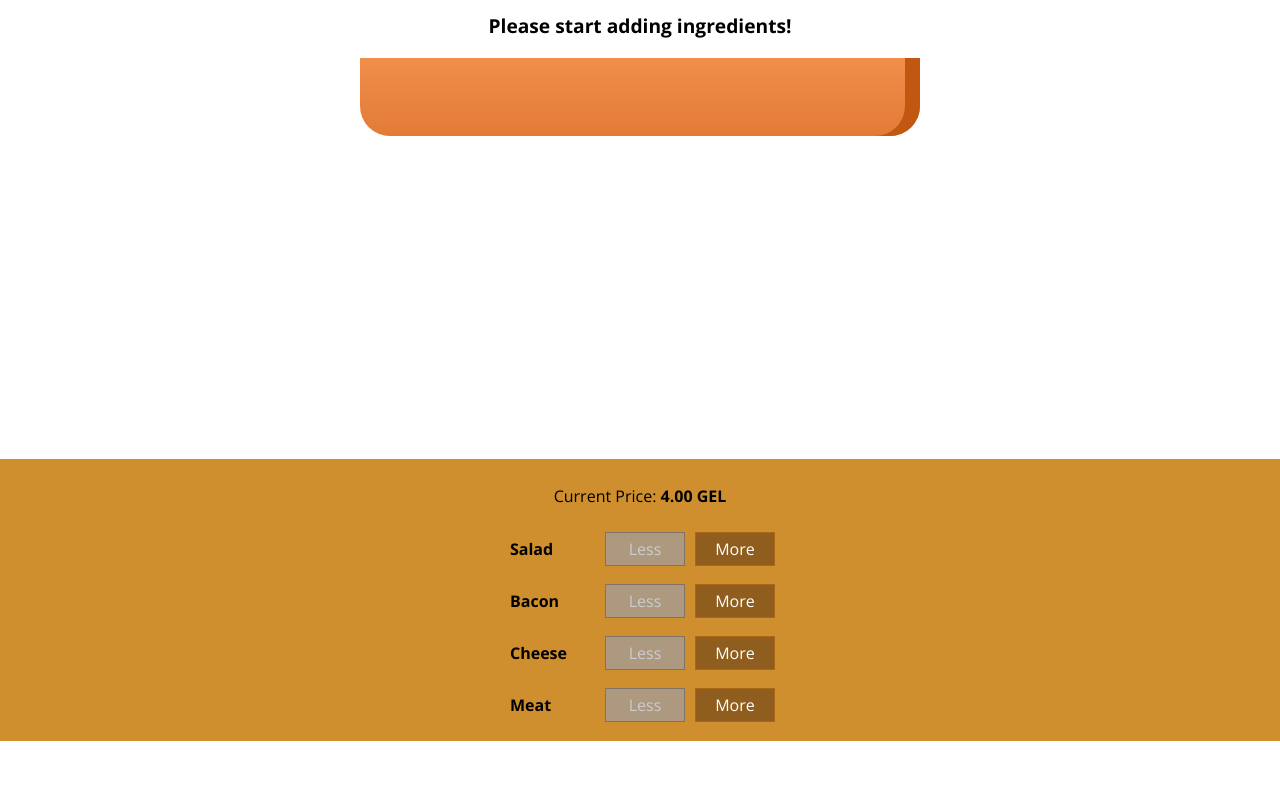
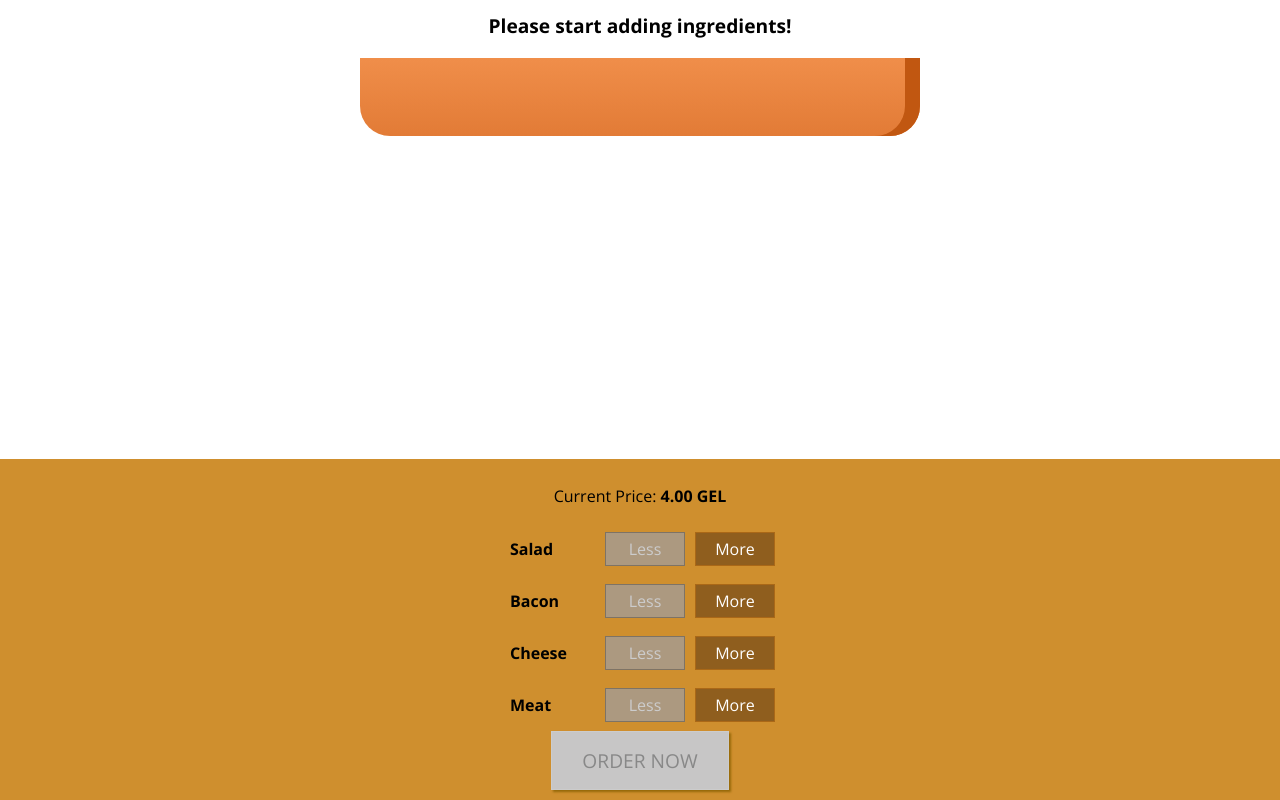
Before and after one commit to VanoAkofashvili/burgerBuilder, a React app: page / in a window 1280 px wide. Shown: the part 179-979 px from the top of the page. Before the commit the page ends 920 px from the top, so only its background shows below. Built offline with nearby package versions, Linux system fonts and the light colour scheme.

Commit message:
added modal

```diff
--- a/src/components/Burger/BuildControls/BuildControls.css
+++ b/src/components/Burger/BuildControls/BuildControls.css
@@ -8,3 +8,45 @@
     margin: auto;
     padding: 10px 0;
 }
+
+
+.OrderButton {
+    background-color: #DAD735;
+    outline: none;
+    cursor: pointer;
+    border: 1px solid #966909;
+    color: #966909;
+    font-family: inherit;
+    font-size: 1.2em;
+    padding: 15px 30px;
+    box-shadow: 2px 2px 2px #966909;
+}
+
+.OrderButton:hover, .OrderButton:active {
+    background-color: #A0DB41;
+    border: 1px solid #966909;
+    color: #966909;
+}
+
+.OrderButton:disabled {
+    background-color: #C7C6C6;
+    cursor: not-allowed;
+    border: 1px solid #ccc;
+    color: #888888;
+}
+
+.OrderButton:not(:disabled) {
+    animation: enable 0.3s linear;
+}
+
+@keyframes enable {
+    0% {
+        transform: scale(1);
+    }
+    60% {
+        transform: scale(1.1);
+    }
+    100% {
+        transform: scale(1);
+    }
+}
--- a/src/components/Burger/BuildControls/BuildControls.js
+++ b/src/components/Burger/BuildControls/BuildControls.js
@@ -22,6 +22,11 @@
                 removed={()=>props.ingredientRemoved(el.type )}
                 />
         })}
+        <button
+            className={classes.OrderButton}
+            disabled={!props.purchasable}
+            onClick={props.ordered}
+        >ORDER NOW</button>
     </div>
 );
 
--- /dev/null
+++ b/src/components/Burger/OrderSummary/OrderSummary.js
@@ -0,0 +1,22 @@
+import React from 'react';
+import Aux from '../../../hoc/Aux';
+
+const orderSummary = (props) => {
+    const ingredientSummary= Object.keys(props.ingredients).map(el => {
+        return <li key={el}>
+                <span style={{textTransform: "capitalize"}}>{el}</span>: {props.ingredients[el]}
+               </li>
+        });
+    return (
+        <Aux>
+            <h3>Your Order</h3>
+            <p>A delicious burger with the following ingredients:</p>
+            <ul>
+                {ingredientSummary}
+            </ul>
+            <p>Continue to checkout?</p>
+        </Aux>
+    );
+};
+
+export default orderSummary;
--- /dev/null
+++ b/src/components/UI/Modal/Modal.css
@@ -0,0 +1,20 @@
+.Modal {
+    position: fixed;
+    z-index: 500;
+    background-color: white;
+    width: 70%;
+    border: 1px solid #ccc;
+    box-shadow: 1px 1px 1px black;
+    padding: 16px;
+    left: 15%;
+    top: 30%;
+    box-sizing: border-box;
+    transition: all 0.3s ease-out;
+}
+
+@media (min-width: 600px) {
+    .Modal {
+        width: 500px;
+        left: calc(50% - 250px);
+    }
+}
--- /dev/null
+++ b/src/components/UI/Modal/Modal.js
@@ -0,0 +1,17 @@
+import React from 'react';
+
+import classes from './Modal.css';
+
+const modal = (props) => (
+    <div
+        className={classes.Modal}
+        style={{
+            transform: props.show ? 'translateY(0)' : 'translateY(-100vh)',
+            opacity: props.show ? '1' : '0'
+        }}
+    >
+        {props.children}
+    </div>
+);
+
+export default modal;
--- a/src/containers/BurgerBuilder/BurgerBuilder.js
+++ b/src/containers/BurgerBuilder/BurgerBuilder.js
@@ -2,8 +2,9 @@
 
 import Aux from '../../hoc/Aux';
 import Burger from '../../components/Burger/Burger';
-
 import BuildControls from '../../components/Burger/BuildControls/BuildControls';
+import Modal from '../../components/UI/Modal/Modal';
+import OrderSummary from '../../components/Burger/OrderSummary/OrderSummary';
 
 const INGREDIENT_PRICES = {
     salad: 0.5,
@@ -21,7 +22,17 @@
             cheese: 0,
             meat: 0
         },
-        totalPrice: 4
+        totalPrice: 4,
+        purchasable: false,
+        purchasing: false
+    }
+
+
+    updatePurchaseState(ingredients) {
+        const sum = Object.values(ingredients).reduce((sum, el)=> sum + el ,0);
+        this.setState({
+            purchasable: sum > 0
+        })
     }
 
     addIngredientHandler = (type) => {
@@ -35,7 +46,7 @@
         const oldPrice = this.state.totalPrice;
         const newPrice = oldPrice+priceAddition;
         this.setState({totalPrice: newPrice, ingredients: updatedIngredients});
-
+        this.updatePurchaseState(updatedIngredients);
     }
 
     removeIngredientHandler = type => {
@@ -55,6 +66,11 @@
             totalPrice: newPrice,
             ingredients: updatedIngredients
         });
+        this.updatePurchaseState(updatedIngredients);
+    }
+
+    purchaseHandler = () => {
+        this.setState({purchasing: true});
     }
 
     render() {
@@ -69,14 +85,18 @@
 
         return (
             <Aux>
+                <Modal show={this.state.purchasing}>
+                    <OrderSummary ingredients={this.state.ingredients}/>
+                </Modal>
                 <Burger ingredients={this.state.ingredients} />
                 <BuildControls
                     ingredientAdded={this.addIngredientHandler}
                     ingredientRemoved={this.removeIngredientHandler}
                     disabled={disabledInfo}
+                    purchasable={this.state.purchasable}
                     price={this.state.totalPrice}
+                    ordered={this.purchaseHandler}
                 />
-
             </Aux>
         );
     }
```
Also changed, not shown: src/components/UI/Backdrop/Backdrop.js (added).
